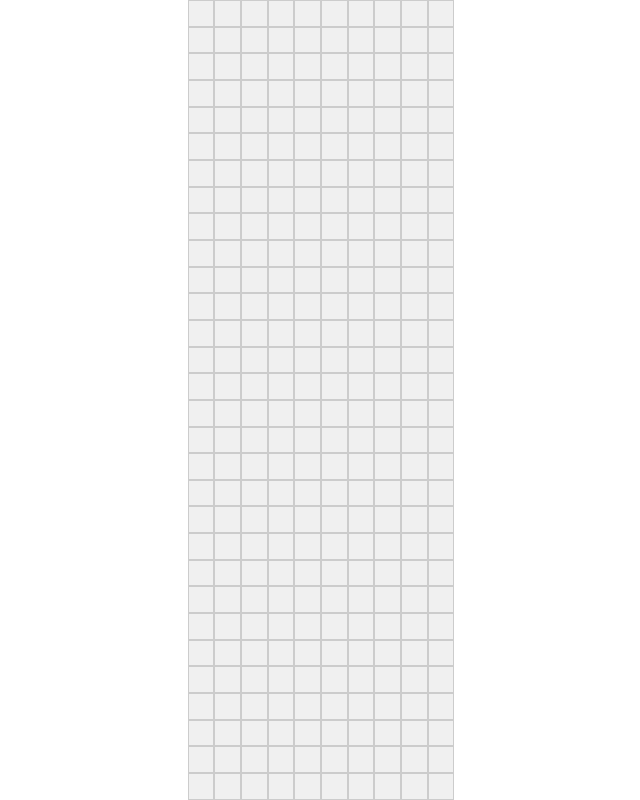
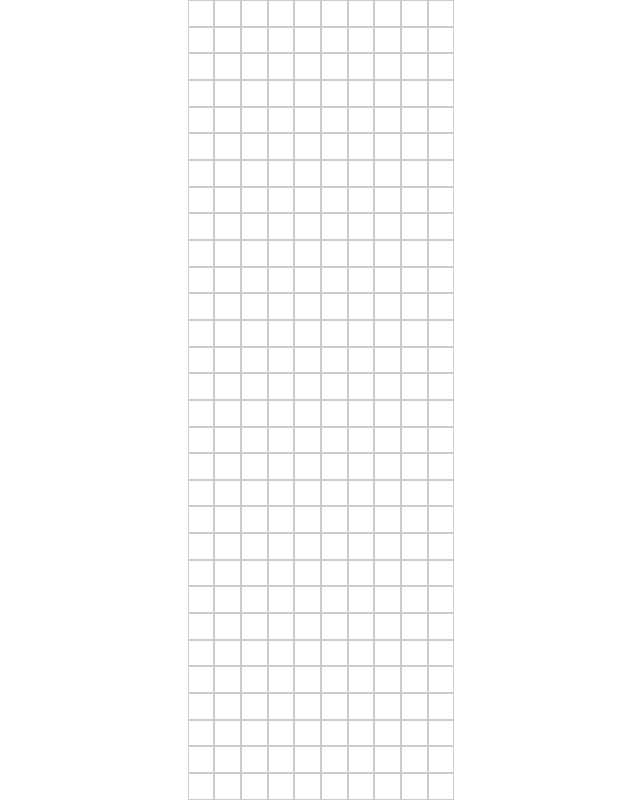
Before and after one commit to i-nywall/minesweeper, a website: page index.html in a window 1280 px wide. Both pictures are taken after a click on the element 520 px from the left and 13 px from the top of the page. Shown: the whole page, without its empty margins (319-959 px from the left). Drawn offline with Linux system fonts and the light colour scheme.

Commit message:
feat: add functions to reveal cells

```diff
--- a/scripts/main.js
+++ b/scripts/main.js
@@ -7,6 +7,7 @@ const gameSettings = {
 const game = document.getElementById("Game");
 
 function fillBoard() {
+  const cells = [];
   const fragment = document.createDocumentFragment();
 
   for (let row = 0; row < gameSettings.rows; row++) {
@@ -17,16 +18,90 @@ function fillBoard() {
       cellElement.dataset.state = "hidden";
       cellElement.dataset.flagged = "false";
       cellElement.classList.add("cell");
+
+      cellElement.addEventListener("click", () => {
+        revealCell(cellElement);
+      });
+
+      cells.push(cellElement);
       fragment.appendChild(cellElement);
     }
   }
-
   game.appendChild(fragment);
   document.documentElement.style.setProperty("--board-rows", gameSettings.rows);
   document.documentElement.style.setProperty(
     "--board-columns",
     gameSettings.columns,
   );
+
+  return cells;
 }
 
-fillBoard();
+// Reveals a cell and its neighbors if it's empty
+function revealCell(cell) {
+  if (cell.dataset.state === "revealed") return;
+
+  cell.dataset.state = "revealed";
+  const neighborPositions = getNeighbors(getPositionFromCell(cell));
+  const neighborCells = neighborPositions.map(getCell);
+  const neighboringBombs = neighborCells.filter(isBomb).length;
+
+  if (neighboringBombs === 0) {
+    neighborCells.forEach(revealCell);
+  }
+}
+
+function getCell(position) {
+  return document.querySelector(
+    `[data-row="${position.row}"][data-col="${position.col}"]`,
+  );
+}
+
+function getPositionFromCell(cell) {
+  return {
+    row: parseInt(cell.dataset.row),
+    col: parseInt(cell.dataset.col),
+  };
+}
+
+// returns an array of neighboring cell positions
+function getNeighbors(cellPosition) {
+  const neighbors = [];
+
+  // get all possible surrounding positions
+  for (let row = cellPosition.row - 1; row <= cellPosition.row + 1; row++) {
+    for (let col = cellPosition.col - 1; col <= cellPosition.col + 1; col++) {
+      neighbors.push({ row, col });
+    }
+  }
+
+  // filter out invalid positions and self
+  return neighbors
+    .filter(isValidPosition)
+    .filter((position) => !isSamePosition(position, cellPosition));
+}
+
+// Check if position is within the game board
+function isValidPosition(position) {
+  return (
+    position.row >= 0 &&
+    position.row < gameSettings.rows &&
+    position.col >= 0 &&
+    position.col < gameSettings.columns
+  );
+}
+
+function isBomb(cell) {
+  return cell.dataset.bomb === "true";
+}
+
+// Check if two positions are equal
+function isSamePosition(a, b) {
+  return a.row === b.row && a.col === b.col;
+}
+
+function initializeGame() {
+  const cells = fillBoard();
+}
+
+initializeGame();
--- a/styles/index.css
+++ b/styles/index.css
@@ -18,5 +18,9 @@
     text-align: center;
     font-size: 24px;
     cursor: pointer;
+
+    &[data-state="revealed"] {
+      background-color: #fff;
+    }
   }
 }
```
